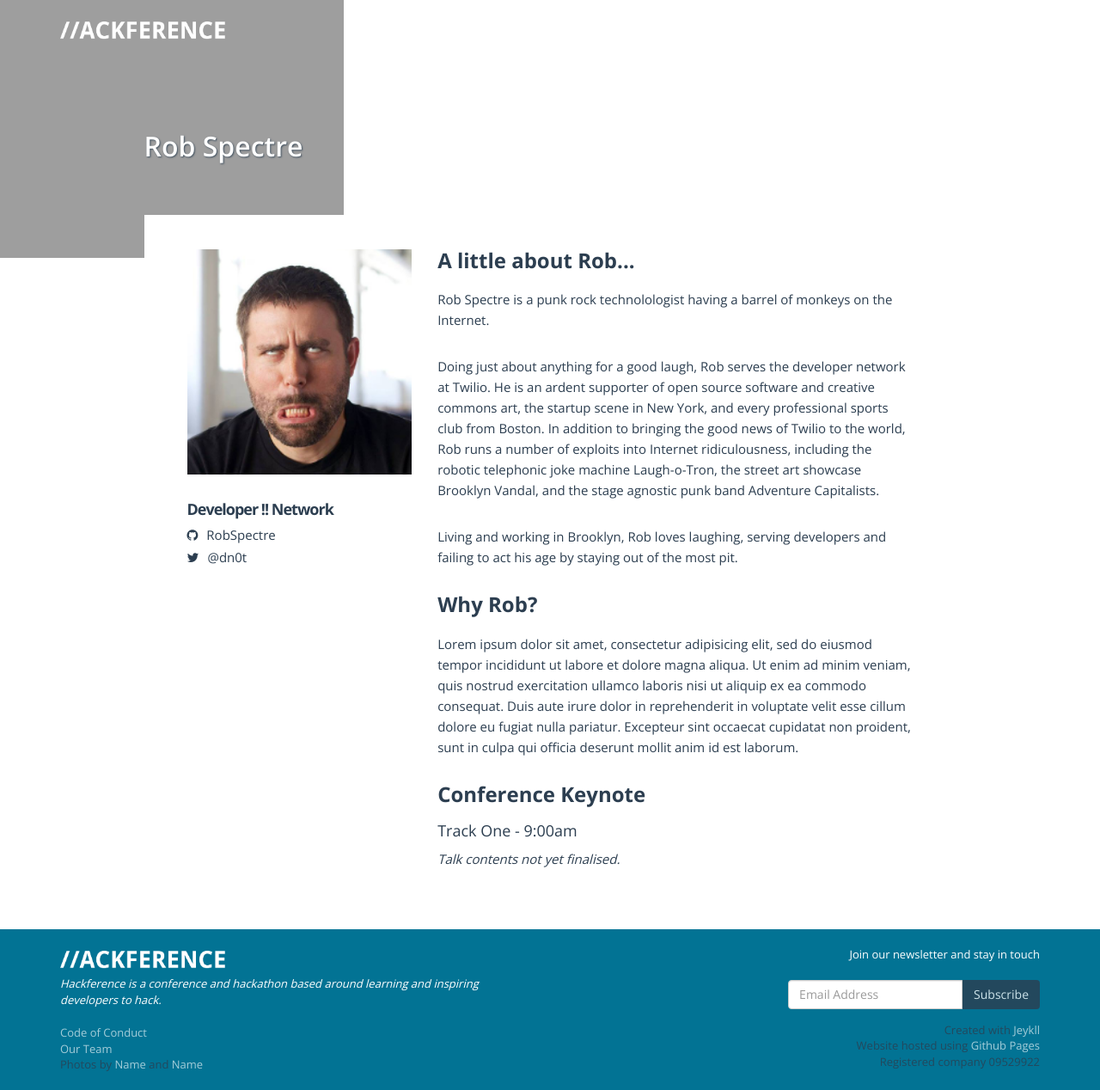
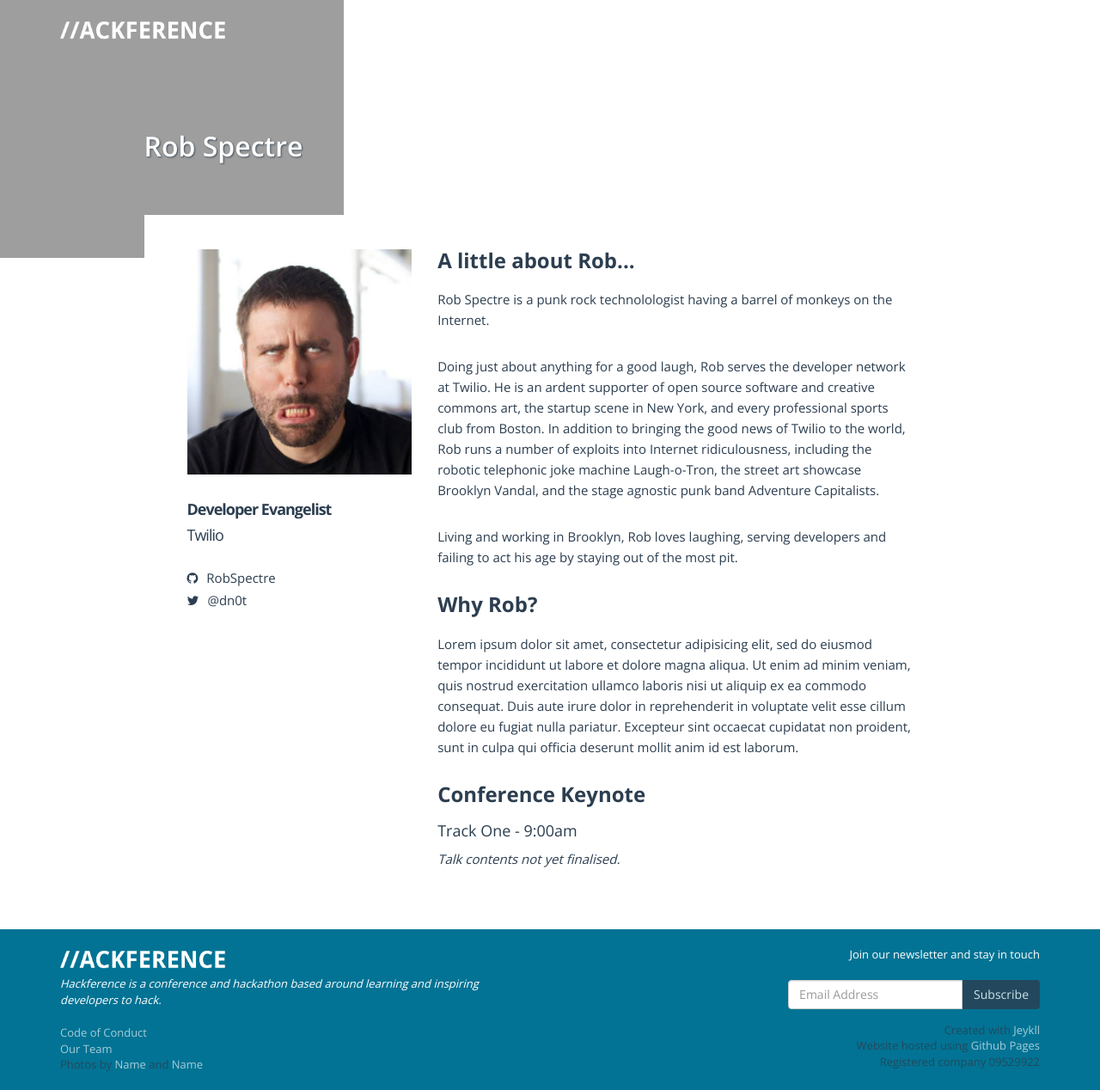
Before and after one commit to hackference/hackference-2015, a Jekyll site: the page built from _speakers/rob-spectre.html, in a window 1280 px wide and 1268 px high. Shown: the whole window at 86% size. Built offline with Jekyll 4.4.1, drawn with Linux system fonts in a browser that asks for light colours; nearby versions of some CDN libraries.

Commit message:
Change how the comp name and job work

```diff
--- a/_layouts/speaker.html
+++ b/_layouts/speaker.html
@@ -28,8 +28,8 @@
 						<div class="row image-row speaker-details">
 							<div class="col-md-4 speaker-image">
 								<img src='{{ site.url }}{{ site.baseurl }}/assets/{{ page.image }}' width="100%"/>
-								<h4>Developer !! Network</h4>
-								{% if page.website %}<h5>{{ page.company }}</h5>{% endif %}
+								{% if page.job %}<h4>{{ page.job }}</h4>{% endif %}
+								{% if page.company %}<h5>{{ page.company }}</h5>{% endif %}
 							  {% if page.github %}<a href='https://github.com/{{ page.github }}'><i class="fa fa-github"></i>{{ page.github }}</a>{% endif %}
 							  {% if page.twitter %}<a href='https://twitter.com/{{ page.twitter }}'><i class="fa fa-twitter"></i>@{{ page.twitter }}</a>{% endif %}
 							  {% if page.website %}<a href='{{ page.website }}'><i class="fa fa-globe"></i>{{ page.website }}</a>{% endif %}
--- a/_speakers/rob-spectre.html
+++ b/_speakers/rob-spectre.html
@@ -6,6 +6,7 @@ author: ukmadlz
 version: 1.0.0
 name: Rob Spectre
 image: speaker/rob_spectre.png
+job: Developer Evangelist
 company: Twilio
 desc: Punk Rock Technolologist
 github: RobSpectre
--- a/_speakers/ruth-john.html
+++ b/_speakers/ruth-john.html
@@ -5,6 +5,8 @@ name: Ruth John
 pretty: ruth-john
 image: speaker/ruth_john.png
 desc: None
+job:
+company:
 github:
 twitter: rumyra
 website: http://rumyrashead.com
```
